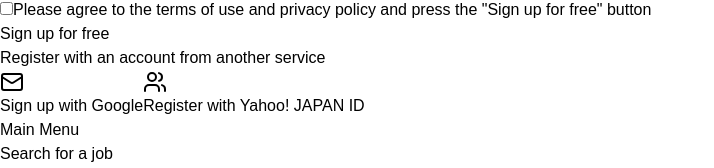
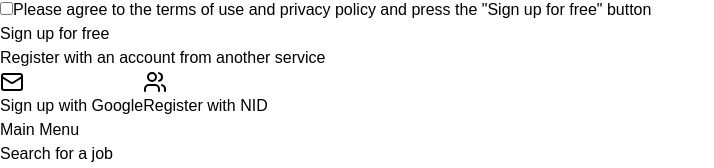
Before and after one commit to SumaiyaTarannumNoor/SharApu-Job-Portal, a React (Vite) app: page /membership-registration in a window 1280 px wide. Shown: the part 973-1141 px from the top of the page, without its empty margins (0-714 px from the left). Built offline with nearby package versions, Linux system fonts and the light colour scheme.

Commit message:
Register with NID

```diff
--- a/src/components/Authenticator/socialLogin.jsx
+++ b/src/components/Authenticator/socialLogin.jsx
@@ -14,7 +14,8 @@ const AlternativeRegistration = () => {
         </button>
         <button className="flex items-center justify-center border rounded px-4 py-2 hover:bg-gray-50">
           <Users className="w-5 h-5 mr-2 text-purple-500" />
-          Register with Yahoo! JAPAN ID
+          {/* Register with Yahoo! JAPAN ID */}
+          Register with NID
         </button>
       </div>
     </div>
```
